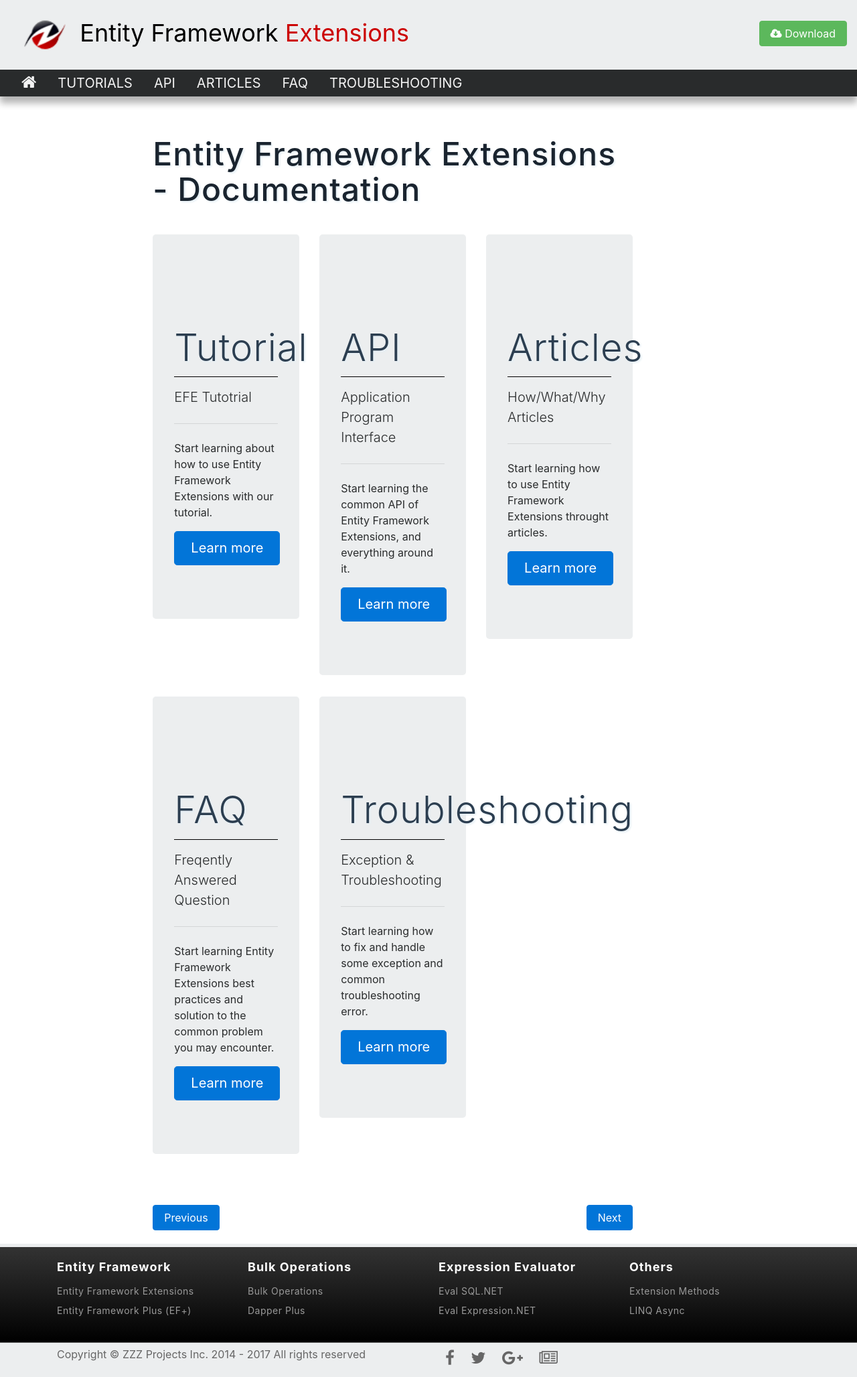
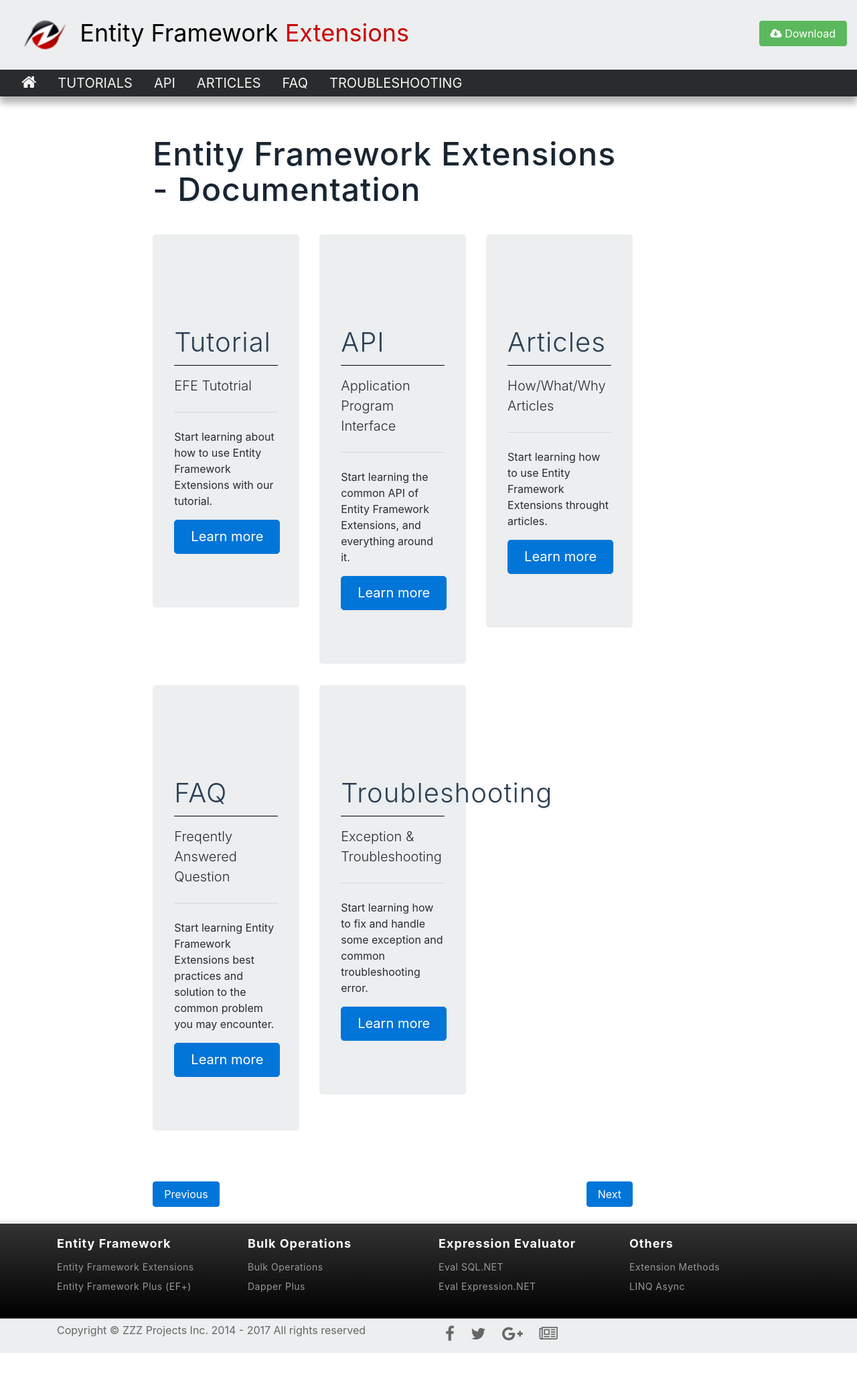
Before and after one commit to zzzprojects/EntityFramework-Extensions, a Jekyll site: the page built from docs/pages/documentation.md, in a window 1280 px wide. Shown: the whole page at 67% size. Built offline with Jekyll 4.4.1, drawn with Linux system fonts in a browser that asks for light colours; nearby versions of some CDN libraries; after the commit the page ends 2020 px from its top, so only the background shows below that.

Commit message:
Update main_css_file.scss

```diff
--- a/docs/css/main_css_file.scss
+++ b/docs/css/main_css_file.scss
@@ -128,3 +128,7 @@ header {
 figure.highlight {
    box-shadow: 10px 10px 10px -10px #333;
 }
+
+article .jumbotron h2.display-4 {
+	font-size: 2.5rem;
+}
```
